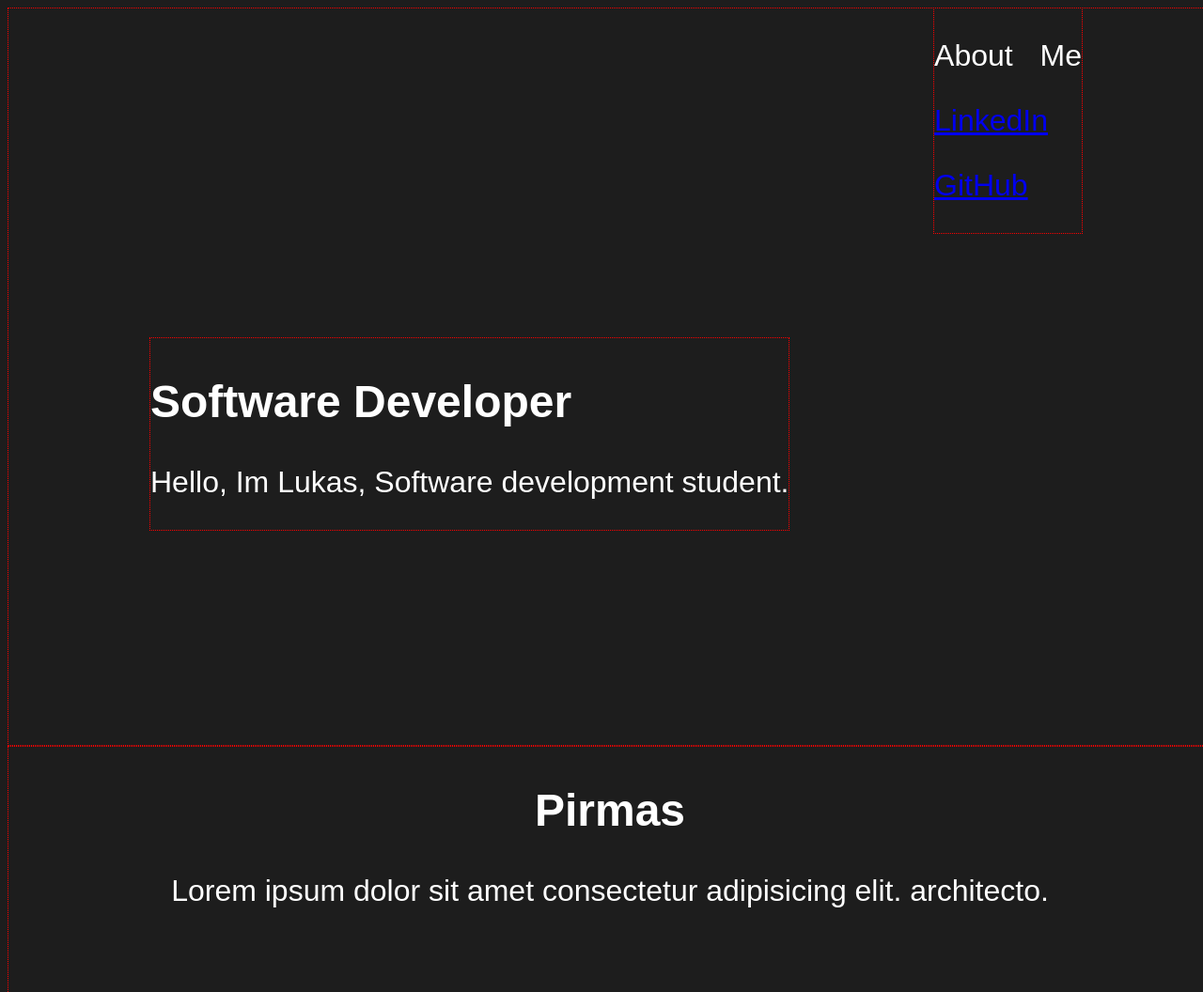
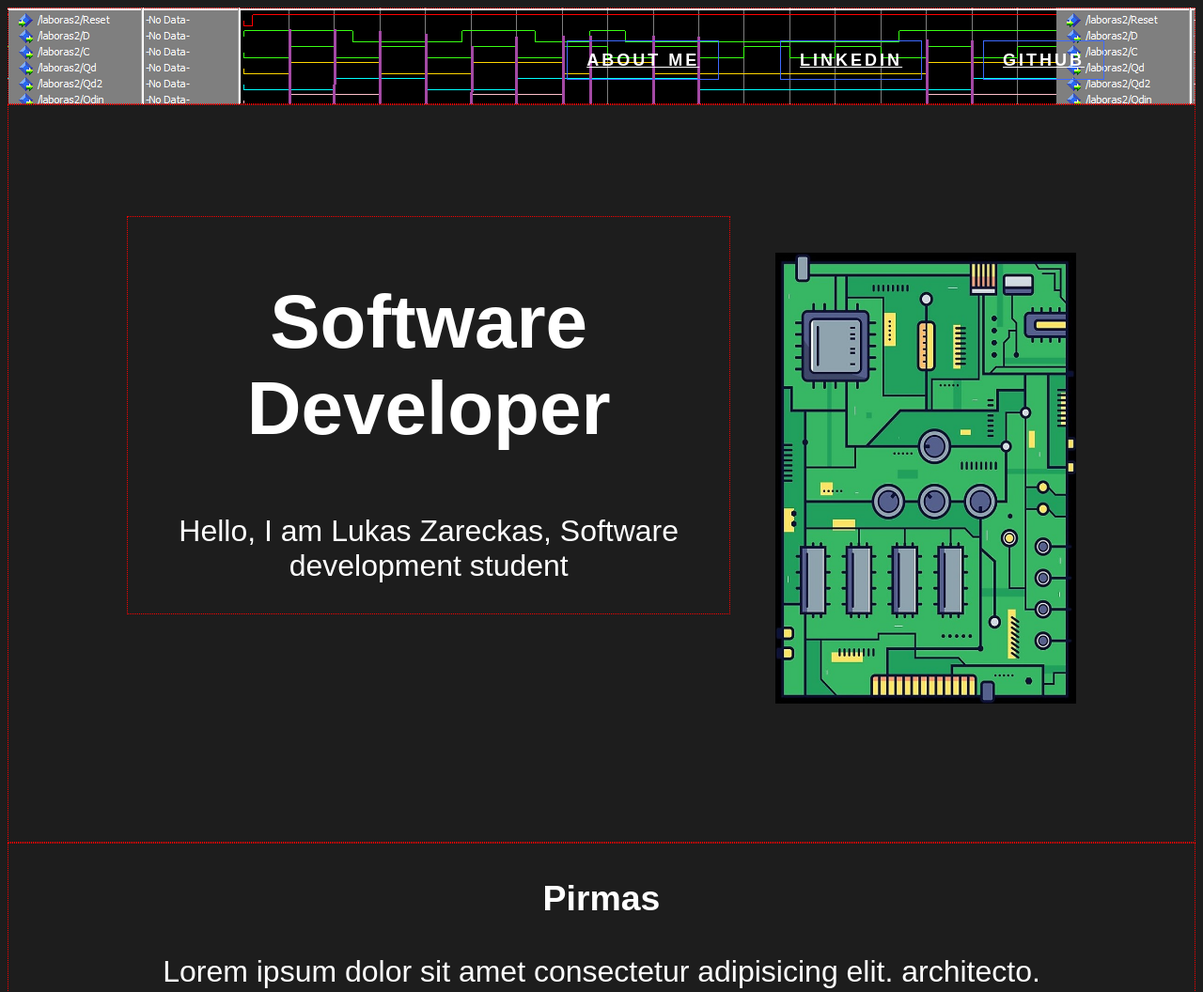
Before and after one commit to Lukroza/Lukroza.github.io, a plain HTML site: page index.html in a window 1280 px wide. Shown: the top 1056 px of the page at 94% size. Drawn offline with Linux system fonts and the light colour scheme.

Commit message:
Created Header

```diff
--- a/index.html
+++ b/index.html
@@ -10,31 +10,32 @@
   </head>
   <body>
     <div id="TopBar">
-      <p>About Me</p>
-      <p>
-        <a href="https://www.linkedin.com/in/lukas-zareckas/" target="_blank">
-          LinkedIn</a
-        >
-      </p>
-      <p><a href="https://github.com/Lukroza" target="_blank">GitHub</a></p>
+      <nav>
+        <ul>
+          <li><a href="">About Me</a></li>
+          <li><a href="https://www.linkedin.com/in/lukas-zareckas" target="_blank">LinkedIn</a></li>
+          <li><a href="https://github.com/Lukroza" target="_blank">GitHub</a></li>
+        </ul>
+      </nav>
     </div>
-    <section class="hid">
-      <div id="First">
-        <h1>Software Developer</h1>
-        <p>Hello, Im Lukas, Software development student.</p>
-      </div>
     </section>
     <section class="hid">
-      <h2>Pirmas</h2>
+      <div id="Introduction">
+        <h2>Software Developer</h2>
+        <p>
+          Hello, I am Lukas Zareckas, Software development student
+        </p>
+      </div>
+      <img src="images/micro.jpg">
+    </section>
+
+    <section class="hid">
+      <div>
+        <h3>Pirmas</h3>
       <p>
         Lorem ipsum dolor sit amet consectetur adipisicing elit. architecto.
       </p>
-    </section>
-    <section class="hid">
-      <h3>Pirmas</h3>
-      <p>
-        Lorem ipsum dolor sit amet consectetur adipisicing elit. architecto.
-      </p>
+      </div>
     </section>
   </body>
 </html>
--- a/styles.css
+++ b/styles.css
@@ -1,5 +1,6 @@
 html {
   scroll-behavior: smooth;
+  overflow-x: hidden;
 }
 .dot {
   position: absolute;
@@ -18,13 +19,17 @@ body {
 section {
   margin: left;
   text-align: center;
-  width: 50vh;
   min-height: 98vh;
-  min-width: 160vh;
   border: red dotted 1px;
 }
+img {
+  position: absolute;
+  right: 10%;
+  top: 20%;
+  height: 60vh;
+  width: 40vh;
+}
 #First {
-  position: absolute;
   text-align: left;
   top: 350px;
   left: 150px;
@@ -39,12 +44,45 @@ section {
   transform: translateX(0);
   opacity: 1;
 }
+/*mebutinas topbar*/
 #TopBar {
+  border: 1px dotted red;
+  padding-right: 12vh;
+  background-image: url(images/Atasks.png);
+}
+nav {
+  margin: left;
+  text-align: right;
+  right: 1px;
+}
+nav ul li {
+  display: inline-block;
+  list-style: none;
+  padding-left: 7vh;
+}
+nav ul li a {
+  padding: 10px 20px;
+  border: 1px solid rgb(61, 106, 255);
+  font-size: 18px;
+  text-transform: uppercase;
+  font-weight: 600;
+  letter-spacing: 3px;
+  color: #fff;
+  transition: all 0.2s;
+}
+nav ul li a:hover {
+  border-color: red;
+}
+#Introduction {
   position: absolute;
-  right: 10%;
-  word-spacing: 20px;
-  display: inline;
-  border: 1px dotted red;
+  left: 10%;
+  top: 15%;
+  font-size: 4vh;
+  border: 1px red dotted;
+  width: 80vh;
+}
+h2 {
+  font-size: 10vh;
 }
 /*
 #lorem {
```
Also changed, not shown: images/Atasks.png (added), images/micro.jpg (added).
